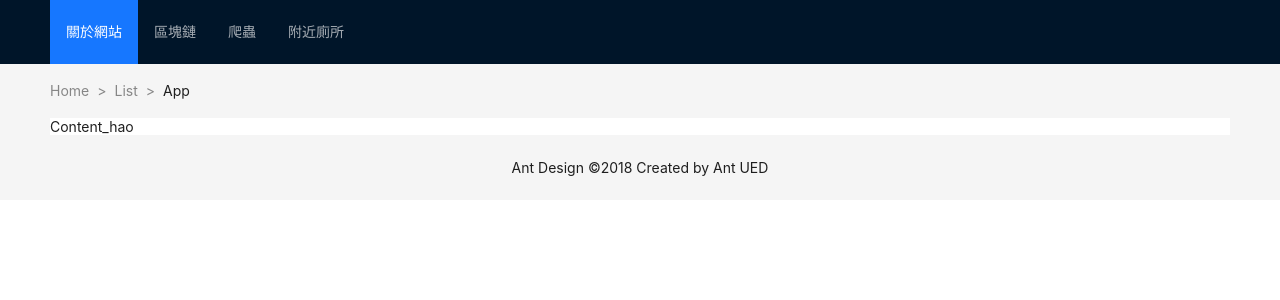
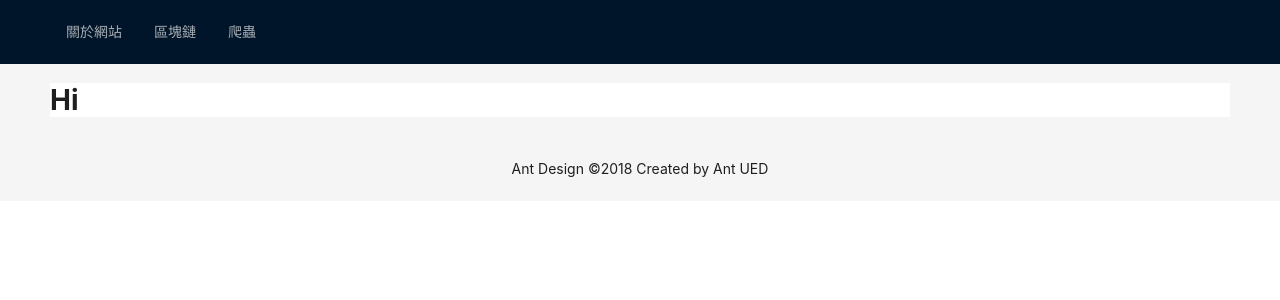
Before and after one commit to a6a18/react-frontend, a React (Create React App) app: page / in a window 1280 px wide. Shown: the top 300 px of the page. Built offline with nearby package versions, Linux system fonts and the light colour scheme.

Commit message:
Update App.js
1. 拿掉麵包屑
2. 加入自定義Menu元件 (TopMenu)
3. 拔除hardcode程式碼

```diff
--- a/src/App.js
+++ b/src/App.js
@@ -1,12 +1,14 @@
 import React from 'react';
-import { Breadcrumb, Layout, Menu, theme } from 'antd';
+import { Layout, theme } from 'antd';
+import { CustomRoutes } from './routes';
+import { TopMenu } from './components/TopMenu/TopMenu';
 
-const menuTitle = [
-    { key: 1, label: '關於網站' },
-    { key: 2, label: '區塊鏈' },
-    { key: 3, label: '爬蟲' },
-    { key: 4, label: '附近廁所' },
-];
+// const menuTitle = [
+//     { key: 1, label: '關於網站' },
+//     { key: 2, label: '區塊鏈' },
+//     { key: 3, label: '爬蟲' },
+//     { key: 4, label: '附近廁所' },
+// ];
 
 const { Header, Content, Footer } = Layout;
 const App = () => {
@@ -17,35 +19,20 @@ const App = () => {
         <Layout className="layout">
             <Header>
                 <div className="logo" />
-                <Menu
-                    theme="dark"
-                    mode="horizontal"
-                    defaultSelectedKeys={['1']}
-                    items={menuTitle}
-                />
+                <TopMenu />
             </Header>
             <Content
                 style={{
                     padding: '0 50px',
                 }}
             >
-                <Breadcrumb
-                    separator=">"
-                    style={{
-                        margin: '16px 0',
-                    }}
-                >
-                    <Breadcrumb.Item>Home</Breadcrumb.Item>
-                    <Breadcrumb.Item>List</Breadcrumb.Item>
-                    <Breadcrumb.Item>App</Breadcrumb.Item>
-                </Breadcrumb>
                 <div
                     className="site-layout-content"
                     style={{
                         background: colorBgContainer,
                     }}
                 >
-                    Content_hao
+                    <CustomRoutes />
                 </div>
             </Content>
             <Footer
```
